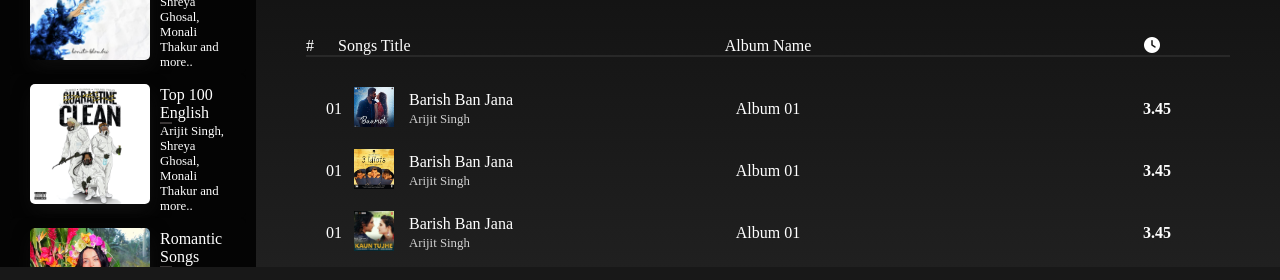
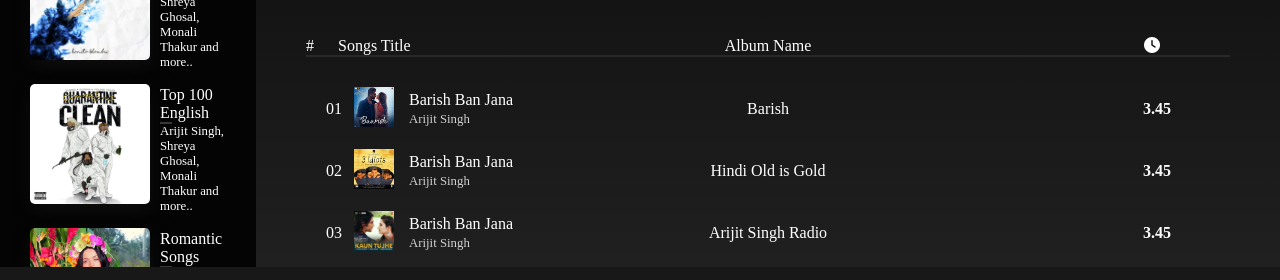
Before and after one commit to imsahadeb/Music-Player-Coding-Ninjas, a website: page artist.html in a window 1280 px wide. Shown: the part 443-723 px from the top of the page. Drawn offline with Linux system fonts and the light colour scheme; files whose address does not match are found by name.

Commit message:
fixing scroll bar issue

```diff
--- a/artist.html
+++ b/artist.html
@@ -271,7 +271,7 @@
                         </div>
                         <div class="songs_list_center">
                             <span class="songs_album_name">
-                                Album 01
+                                Barish
                             </span>
                         </div>
                         <div class="songs_list_right">
@@ -288,7 +288,7 @@
                     <div class="songs_list_item">
                         <div class="songs_list_left">
                             <div class="songs_number">
-                                01
+                                02
                             </div>
                             <div class="songs_play_btn">
                                 <i class="fa-solid fa-play">
@@ -308,7 +308,7 @@
                         </div>
                         <div class="songs_list_center">
                             <span class="songs_album_name">
-                                Album 01
+                                Hindi Old is Gold
                             </span>
                         </div>
                         <div class="songs_list_right">
@@ -326,7 +326,7 @@
                     <div class="songs_list_item">
                         <div class="songs_list_left">
                             <div class="songs_number">
-                                01
+                                03
                             </div>
                             <div class="songs_play_btn">
                                 <i class="fa-solid fa-play">
@@ -346,7 +346,7 @@
                         </div>
                         <div class="songs_list_center">
                             <span class="songs_album_name">
-                                Album 01
+                                Arijit Singh Radio
                             </span>
                         </div>
                         <div class="songs_list_right">
@@ -364,7 +364,7 @@
                     <div class="songs_list_item">
                         <div class="songs_list_left">
                             <div class="songs_number">
-                                01
+                                04
                             </div>
                             <div class="songs_play_btn">
                                 <i class="fa-solid fa-play">
@@ -384,7 +384,7 @@
                         </div>
                         <div class="songs_list_center">
                             <span class="songs_album_name">
-                                Album 01
+                                Bollywood Mashup
                             </span>
                         </div>
                         <div class="songs_list_right">
@@ -402,7 +402,7 @@
                     <div class="songs_list_item">
                         <div class="songs_list_left">
                             <div class="songs_number">
-                                01
+                                05
                             </div>
                             <div class="songs_play_btn">
                                 <i class="fa-solid fa-play">
@@ -422,7 +422,7 @@
                         </div>
                         <div class="songs_list_center">
                             <span class="songs_album_name">
-                                Album 01
+                                Fan Of Kk
                             </span>
                         </div>
                         <div class="songs_list_right">
@@ -439,7 +439,7 @@
                     <div class="songs_list_item">
                         <div class="songs_list_left">
                             <div class="songs_number">
-                                01
+                                06
                             </div>
                             <div class="songs_play_btn">
                                 <i class="fa-solid fa-play">
@@ -459,7 +459,7 @@
                         </div>
                         <div class="songs_list_center">
                             <span class="songs_album_name">
-                                Album 01
+                                Hindi Top 10
                             </span>
                         </div>
                         <div class="songs_list_right">
@@ -476,7 +476,7 @@
                     <div class="songs_list_item">
                         <div class="songs_list_left">
                             <div class="songs_number">
-                                01
+                                07
                             </div>
                             <div class="songs_play_btn">
                                 <i class="fa-solid fa-play">
@@ -496,7 +496,7 @@
                         </div>
                         <div class="songs_list_center">
                             <span class="songs_album_name">
-                                Album 01
+                                Singh Is King
                             </span>
                         </div>
                         <div class="songs_list_right">
@@ -513,7 +513,7 @@
                     <div class="songs_list_item">
                         <div class="songs_list_left">
                             <div class="songs_number">
-                                01
+                                08
                             </div>
                             <div class="songs_play_btn">
                                 <i class="fa-solid fa-play">
@@ -533,7 +533,7 @@
                         </div>
                         <div class="songs_list_center">
                             <span class="songs_album_name">
-                                Album 01
+                                Bahubali
                             </span>
                         </div>
                         <div class="songs_list_right">
@@ -550,7 +550,7 @@
                     <div class="songs_list_item">
                         <div class="songs_list_left">
                             <div class="songs_number">
-                                01
+                                09
                             </div>
                             <div class="songs_play_btn">
                                 <i class="fa-solid fa-play">
@@ -570,7 +570,7 @@
                         </div>
                         <div class="songs_list_center">
                             <span class="songs_album_name">
-                                Album 01
+                                RRR
                             </span>
                         </div>
                         <div class="songs_list_right">
@@ -587,7 +587,7 @@
                     <div class="songs_list_item">
                         <div class="songs_list_left">
                             <div class="songs_number">
-                                01
+                                10
                             </div>
                             <div class="songs_play_btn">
                                 <i class="fa-solid fa-play">
@@ -607,7 +607,7 @@
                         </div>
                         <div class="songs_list_center">
                             <span class="songs_album_name">
-                                Album 01
+                                Golmal Returns
                             </span>
                         </div>
                         <div class="songs_list_right">
@@ -624,7 +624,7 @@
                     <div class="songs_list_item">
                         <div class="songs_list_left">
                             <div class="songs_number">
-                                01
+                                11
                             </div>
                             <div class="songs_play_btn">
                                 <i class="fa-solid fa-play">
@@ -644,7 +644,7 @@
                         </div>
                         <div class="songs_list_center">
                             <span class="songs_album_name">
-                                Album 01
+                                Race 3
                             </span>
                         </div>
                         <div class="songs_list_right">
--- a/css/artist.css
+++ b/css/artist.css
@@ -114,9 +114,6 @@
 
 /* End of Side Bar  */
 
-#main-body{
-    overflow-y: scroll;
-}
 #box_container {
     display: flex;
     flex-direction: column;
```
